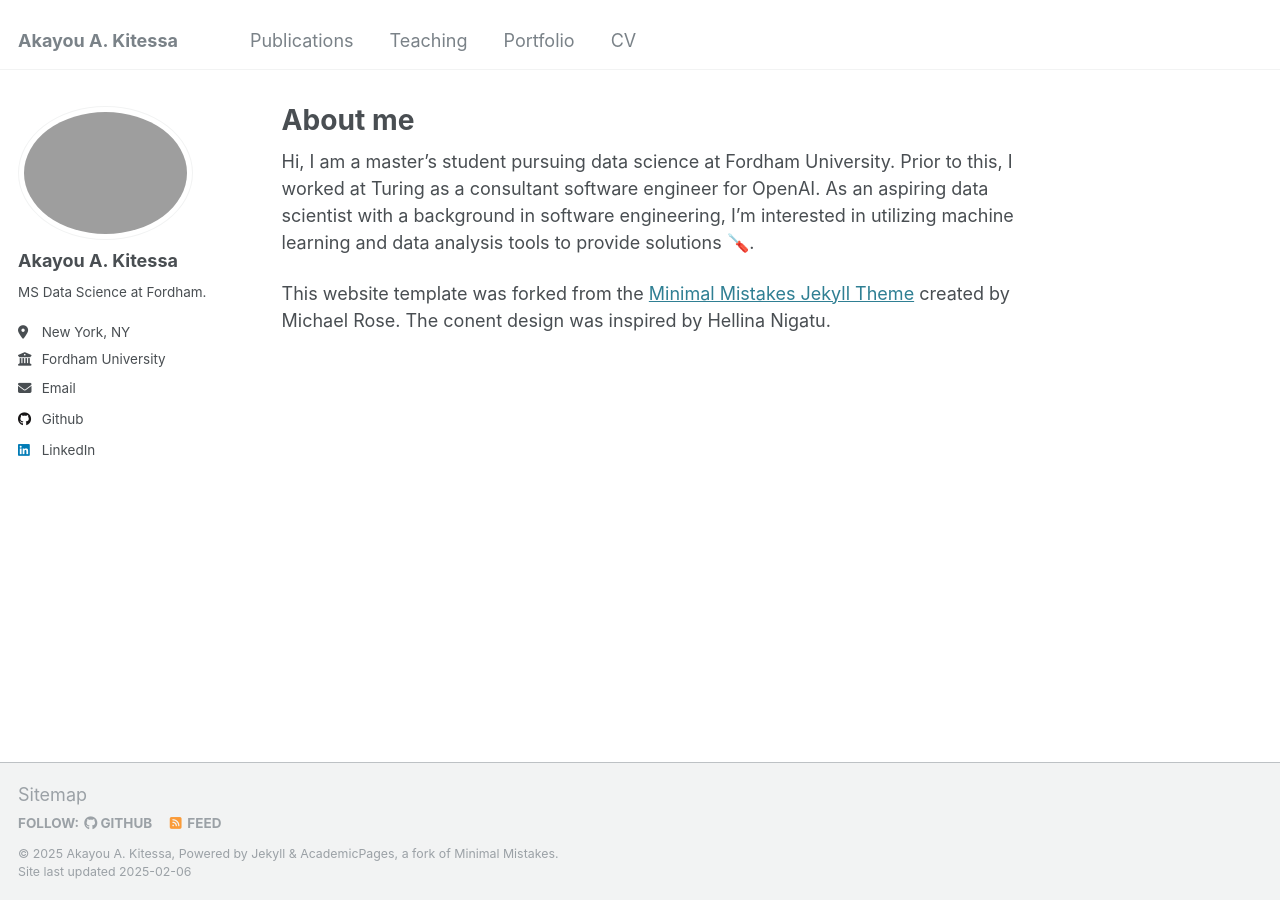
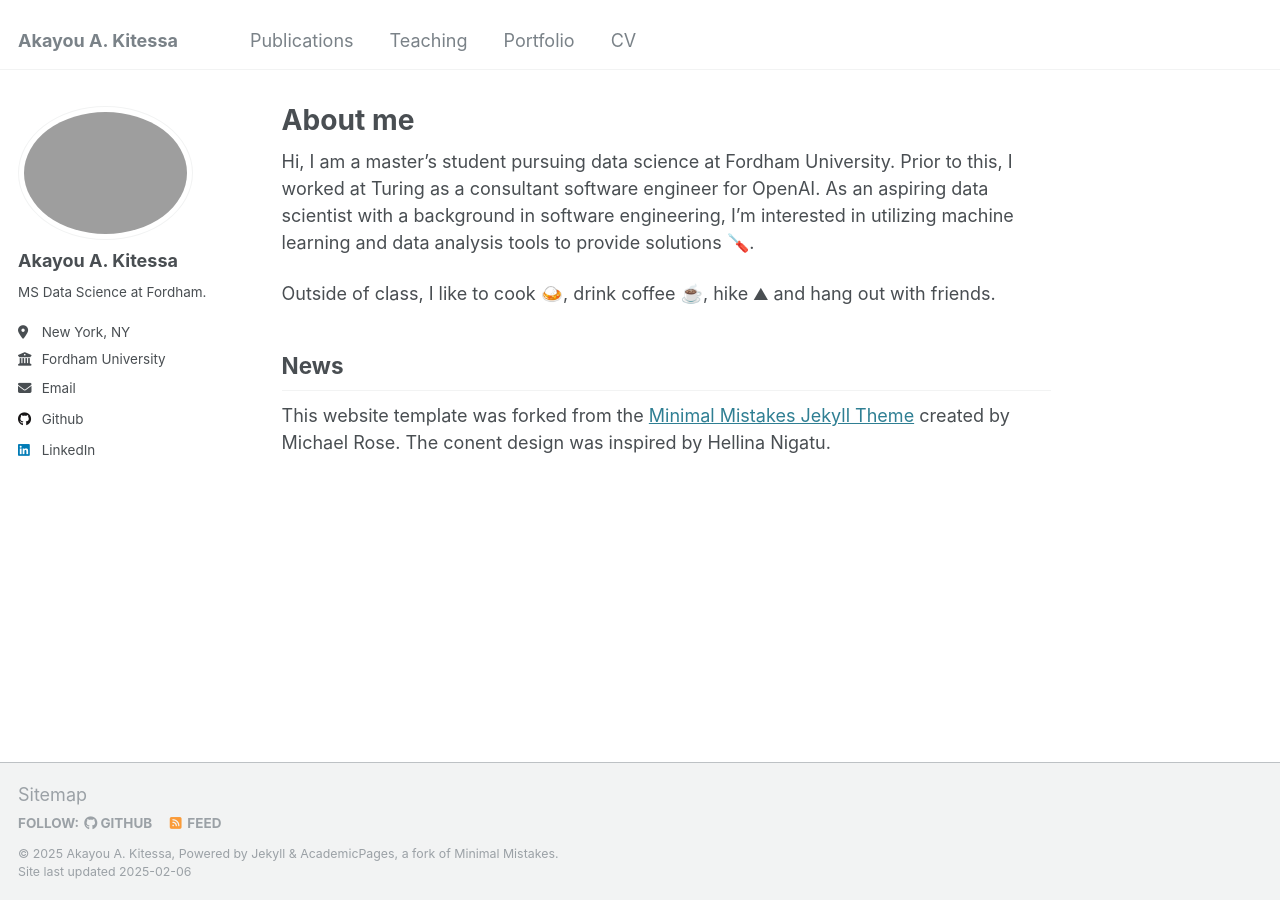
Before and after one commit to akuadane/akuadane.github.io, a Jekyll site: the page built from _pages/about.md, in a window 1280 px wide. Built offline with Jekyll 4.4.1, drawn with Linux system fonts in a browser that asks for light colours.

Commit message:
update about me

```diff
--- a/_pages/about.md
+++ b/_pages/about.md
@@ -10,10 +10,10 @@ Hi,
 I am a master’s student pursuing data science at Fordham University. Prior to this, I worked at Turing as a consultant software engineer for OpenAI. As an aspiring data scientist with a background in software engineering, I’m interested in utilizing machine learning and data analysis tools to provide solutions 🪛.
 
 
+Outside of class, I like to cook 🍛, drink coffee ☕️, hike ⛰ and hang out with friends.
 
 
-
-
+## News
 
 
 
```
